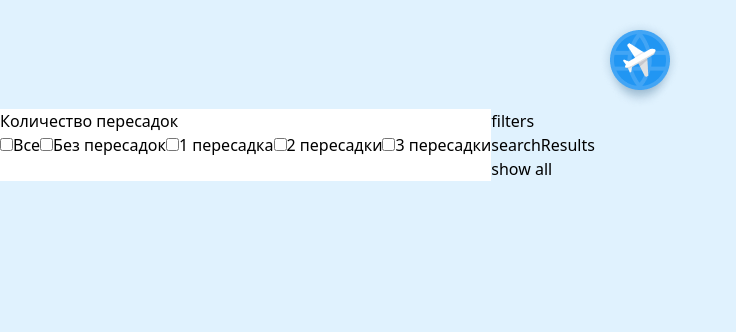
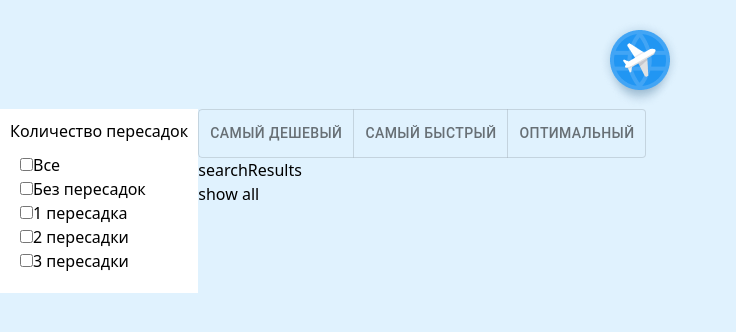
Before and after one commit to Kogamishinya1995/avaisales-kata-project, a React (Vite) app: page / in a window 1280 px wide. Shown: the top 332 px of the page, without its empty margins (0-736 px from the left). Built offline with nearby package versions, Linux system fonts and the light colour scheme.

Commit message:
4 commit

```diff
--- a/package.json
+++ b/package.json
@@ -17,7 +17,10 @@
     "test": "test"
   },
   "dependencies": {
+    "@emotion/react": "^11.13.5",
+    "@emotion/styled": "^11.13.5",
     "@hookform/resolvers": "^3.9.0",
+    "@mui/material": "^6.1.8",
     "@radix-ui/colors": "^3.0.0",
     "@radix-ui/react-accordion": "^1.2.0",
     "@radix-ui/react-avatar": "^1.1.0",
--- a/src/components/Main/SearchBar/Filters/Filters.tsx
+++ b/src/components/Main/SearchBar/Filters/Filters.tsx
@@ -1,3 +1,34 @@
-const Filters = () => <div className="search-bar__filters">filters</div>;
+import { ToggleButton, ToggleButtonGroup } from "@mui/material";
+import React, { useState } from "react";
+
+const Filters = () => {
+  const [selected, setSelected] = useState(null);
+
+  const handleChange = (event, newSelected) => {
+    if (newSelected !== null) {
+      setSelected(newSelected);
+    }
+  };
+
+  return (
+    <ToggleButtonGroup
+      value={selected}
+      exclusive
+      onChange={handleChange}
+      aria-label="text alignment"
+      className="search-bar__filters"
+    >
+      <ToggleButton value="button1" aria-label="left aligned">
+        самый дешевый
+      </ToggleButton>
+      <ToggleButton value="button2" aria-label="centered">
+        самый быстрый
+      </ToggleButton>
+      <ToggleButton value="button3" aria-label="right aligned">
+        оптимальный
+      </ToggleButton>
+    </ToggleButtonGroup>
+  );
+};
 
 export default Filters;
--- a/src/components/Main/Transfers/Transfers.tsx
+++ b/src/components/Main/Transfers/Transfers.tsx
@@ -2,7 +2,7 @@
 import { Formik, Form, Field } from "formik";
 
 const Transfers = () => (
-  <div className="transferBar">
+  <div className="transfer-bar">
     <h2>Количество пересадок</h2>
     <Formik
       initialValues={{
@@ -15,7 +15,7 @@ const Transfers = () => (
       onSubmit={() => {}}
     >
       {({ values, setFieldValue }) => (
-        <Form>
+        <Form className="transfer-bar__checkbox">
           <label htmlFor="transfer1">
             <Field
               type="checkbox"
--- a/src/components/Main/Transfers/transfers.scss
+++ b/src/components/Main/Transfers/transfers.scss
@@ -1,3 +1,10 @@
-.transferBar {
+.transfer-bar {
     background-color: white;
+    padding: 10px;
 }
+
+.transfer-bar__checkbox {
+    display: flex;
+    flex-direction: column;
+    padding: 10px;
+}
```
Also changed, not shown: 1 other file (tests, documents, lock files or other folders).
